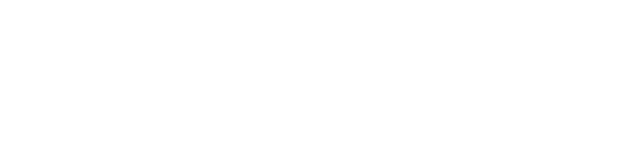
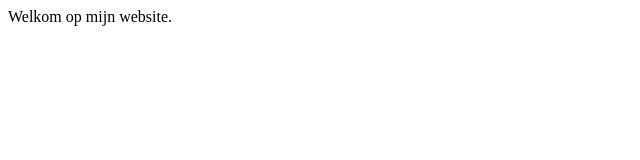
Before and after one commit to BerendWeij/git-workshop, a plain HTML site: page index.html in a window 1280 px wide. Shown: the whole page, without its empty margins (0-640 px from the left). Drawn offline with Linux system fonts and the light colour scheme.

Commit message:
adds a welcome text

```diff
--- a/index.html
+++ b/index.html
@@ -3,5 +3,6 @@
 <title>Dit is mijn portfolio</title>
 </head>
 <body>
+Welkom op mijn website.
 </body>
 </html>
```
